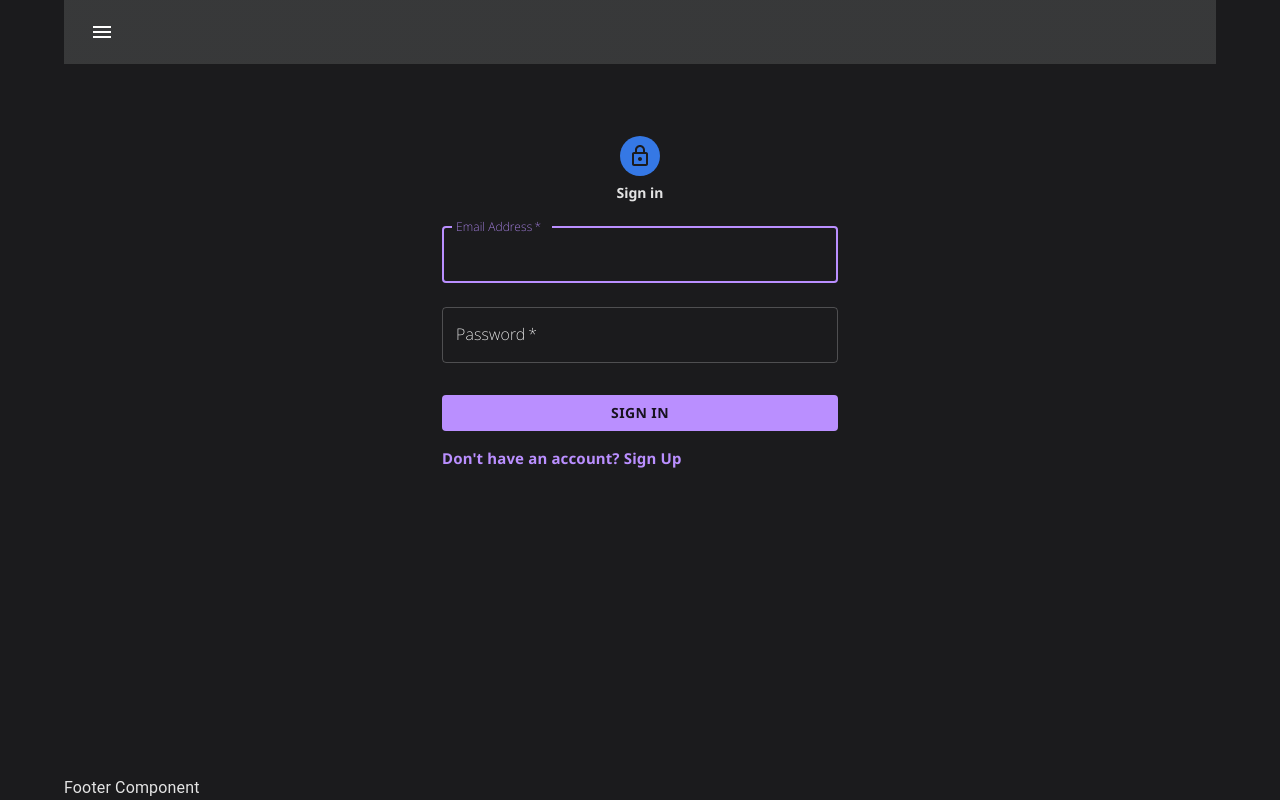
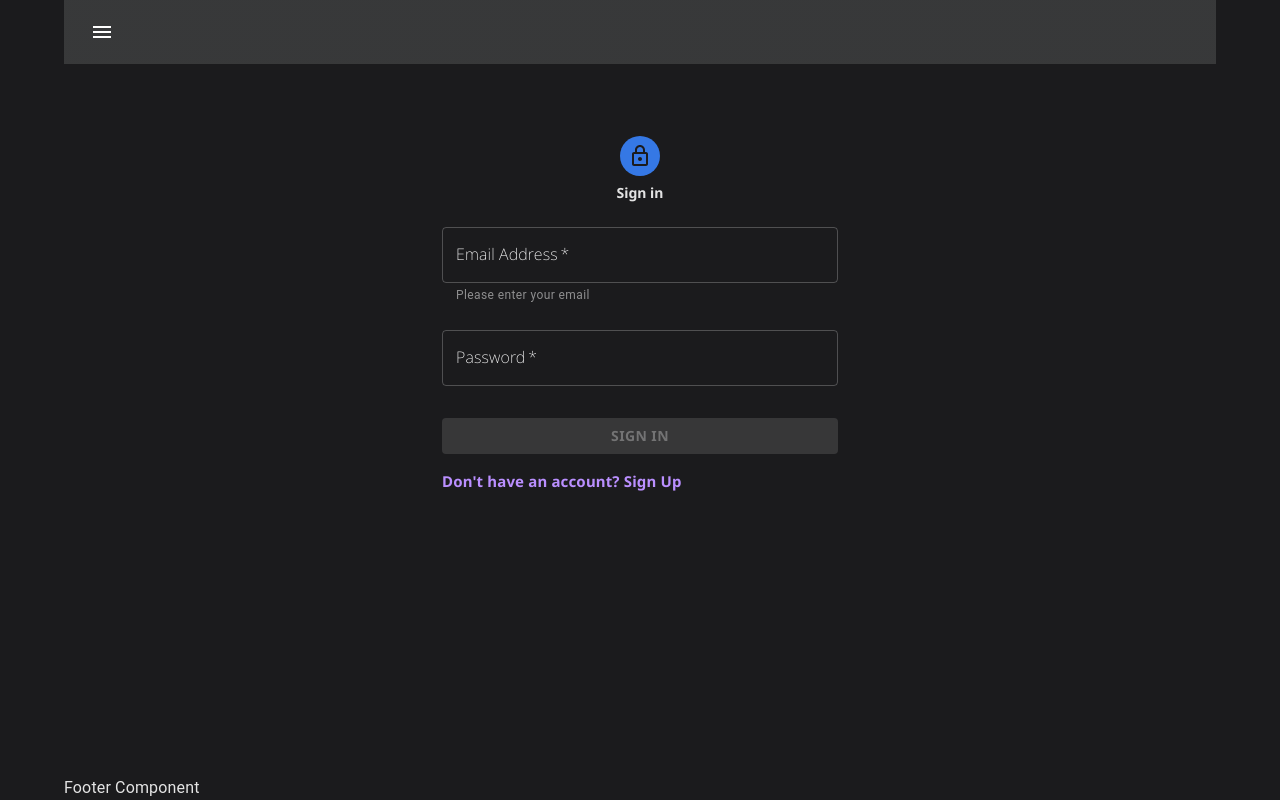
Before and after one commit to Ivan-Gav/graphiql-app, a React (Vite) app: page /signin in a window 1280 px wide. Built offline with nearby package versions, Linux system fonts and the light colour scheme.

Commit message:
feat: add validation sign in page

```diff
--- a/package.json
+++ b/package.json
@@ -22,14 +22,17 @@
     "@emotion/styled": "^11.11.0",
     "@fontsource/noto-sans": "^5.0.17",
     "@fontsource/roboto": "^5.0.8",
+    "@hookform/resolvers": "^3.3.2",
     "@mui/icons-material": "^5.14.19",
     "@mui/material": "^5.14.20",
     "@reduxjs/toolkit": "^2.0.1",
     "codemirror": "^6.0.1",
     "react": "^18.2.0",
     "react-dom": "^18.2.0",
+    "react-hook-form": "^7.48.2",
     "react-redux": "^9.0.1",
-    "react-router-dom": "^6.18.0"
+    "react-router-dom": "^6.18.0",
+    "yup": "^1.3.2"
   },
   "devDependencies": {
     "@testing-library/jest-dom": "^6.1.4",
--- a/src/pages/SignInPage/SignInPage.tsx
+++ b/src/pages/SignInPage/SignInPage.tsx
@@ -10,11 +10,21 @@ import {
 } from '@mui/material';
 import { Link as RouterLink } from 'react-router-dom';
 import LockOutlinedIcon from '@mui/icons-material/LockOutlined';
+import { yupResolver } from '@hookform/resolvers/yup';
+import { useForm } from 'react-hook-form';
+import schema, { SchemaSignIn } from '../../utils/yup/schemaValidationSignIn';
 
 export default function SignInPage() {
-  const handleSubmit = (event: React.FormEvent<HTMLFormElement>) => {
-    event.preventDefault();
-  };
+  const {
+    register,
+    handleSubmit,
+    formState: { errors, isValid },
+  } = useForm<SchemaSignIn>({
+    mode: 'onBlur',
+    resolver: yupResolver(schema),
+  });
+
+  const onSubmit = (data: SchemaSignIn) => console.log(data);
 
   return (
     <Container component="main" maxWidth="xs">
@@ -32,8 +42,14 @@ export default function SignInPage() {
         <Typography component="h1" variant="h5">
           Sign in
         </Typography>
-        <Box component="form" onSubmit={handleSubmit} noValidate sx={{ mt: 1 }}>
+        <Box
+          component="form"
+          onSubmit={handleSubmit(onSubmit)}
+          noValidate
+          sx={{ mt: 1 }}
+        >
           <TextField
+            {...register('email')}
             margin="normal"
             required
             fullWidth
@@ -41,7 +57,13 @@ export default function SignInPage() {
             label="Email Address"
             name="email"
             autoComplete="email"
-            autoFocus
+            helperText={errors?.email?.message || 'Please enter your email'}
+            FormHelperTextProps={{
+              sx: {
+                opacity: 0.5,
+                color: `${!!errors?.email?.message && '#d9534f'}`,
+              },
+            }}
           />
           <TextField
             margin="normal"
@@ -58,6 +80,7 @@ export default function SignInPage() {
             fullWidth
             variant="contained"
             sx={{ mt: 3, mb: 2 }}
+            disabled={!isValid}
           >
             Sign In
           </Button>
--- /dev/null
+++ b/src/utils/yup/schemaValidationSignIn.ts
@@ -0,0 +1,14 @@
+import * as yup from 'yup';
+
+const schema = yup
+  .object({
+    email: yup
+      .string()
+      .email('Please enter a valid email')
+      .required('Email is a required field'),
+  })
+  .required();
+
+export type SchemaSignIn = yup.InferType<typeof schema>;
+
+export default schema;
```
Also changed, not shown: src/utils/deleteit.txt (deleted), 1 other file (tests, documents, lock files or other folders).
